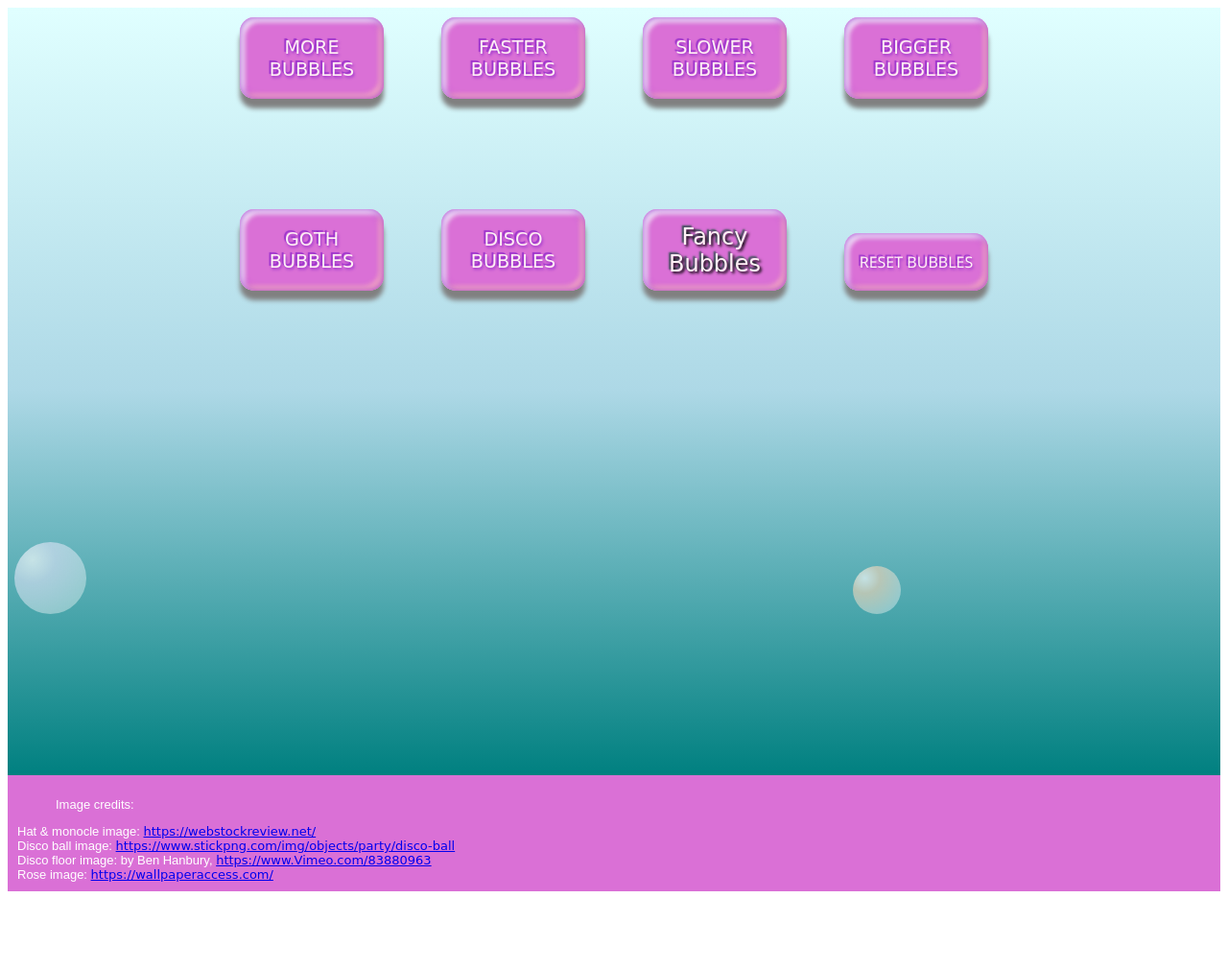
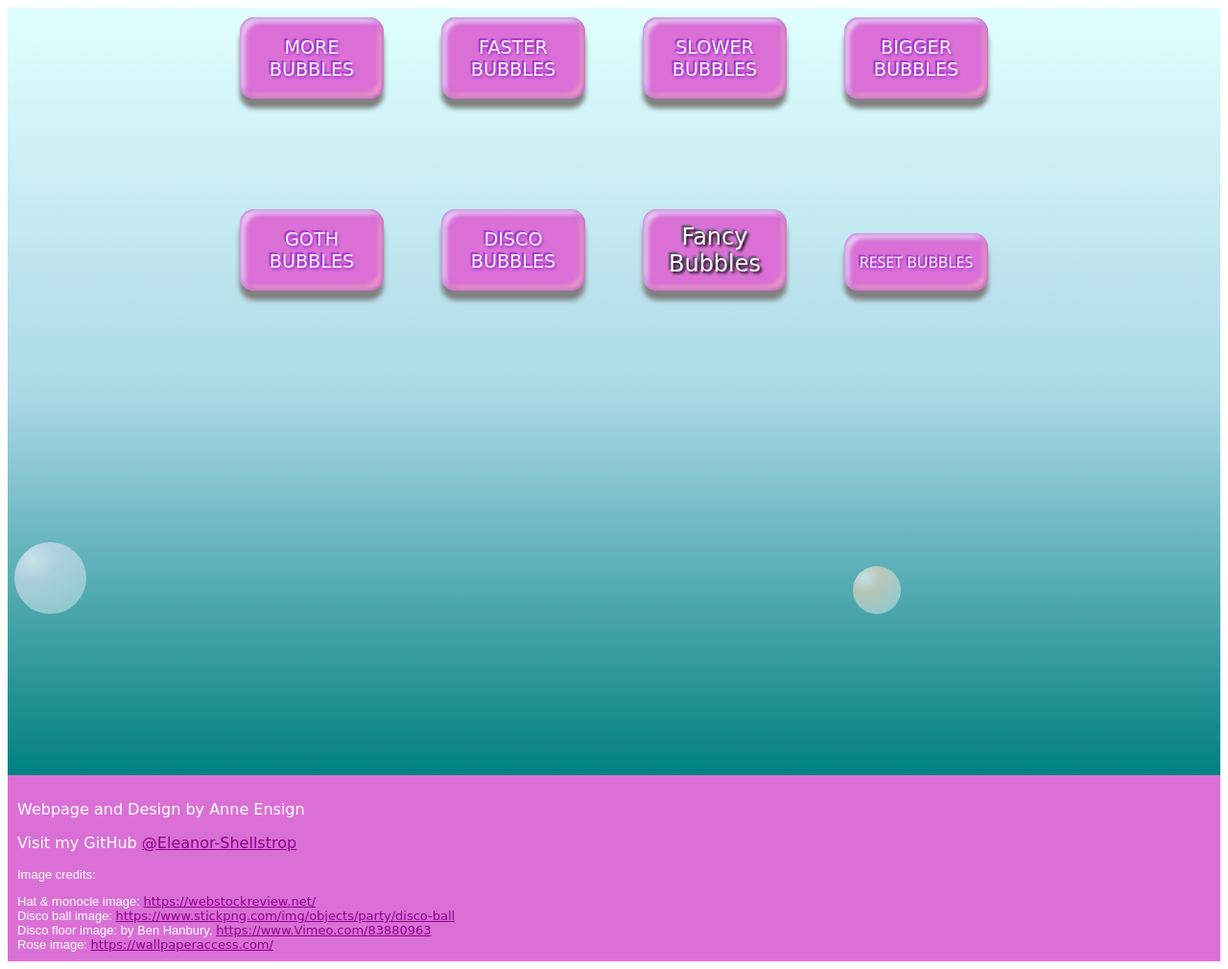
Before and after one commit to Eleanor-Shellstrop/bubbles, a plain HTML site: page index.html in a window 1280 px wide. Shown: the whole page at 96% size. Before the commit the page ends 937 px from the top, so only its background shows below. Drawn offline with Linux system fonts and the light colour scheme; a web font is replaced by a local one.

Commit message:
Update footer

```diff
--- a/index.html
+++ b/index.html
@@ -35,6 +35,8 @@
     <script src="./script.js"></script>
 </body>
 <footer>
+    <p>Webpage and Design by Anne Ensign</p>
+    <p>Visit my GitHub <a href="https://github.com/Eleanor-Shellstrop">@Eleanor-Shellstrop</a></p>
     <ul>Image credits:</ul>
     <li>Hat & monocle image: <a href="https://webstockreview.net/">https://webstockreview.net/</a></li>
     <li>Disco ball image: <a href="https://www.stickpng.com/img/objects/party/disco-ball">https://www.stickpng.com/img/objects/party/disco-ball</a></li>
--- a/style.css
+++ b/style.css
@@ -143,14 +143,21 @@ footer {
     padding: 10px;
 }
 
+p {
+    color: white;
+}
+
 ul, li {
     font-family: Arial, Helvetica, sans-serif;
     font-size: small;
     color: white;
+    padding: 0;
     list-style-type: none;
 }
 
-
+a:link  {
+    color: darkmagenta;
+}
 
 /*  -----------------------------
     * LARGER SCREEN MEDIA QUERIES
```
